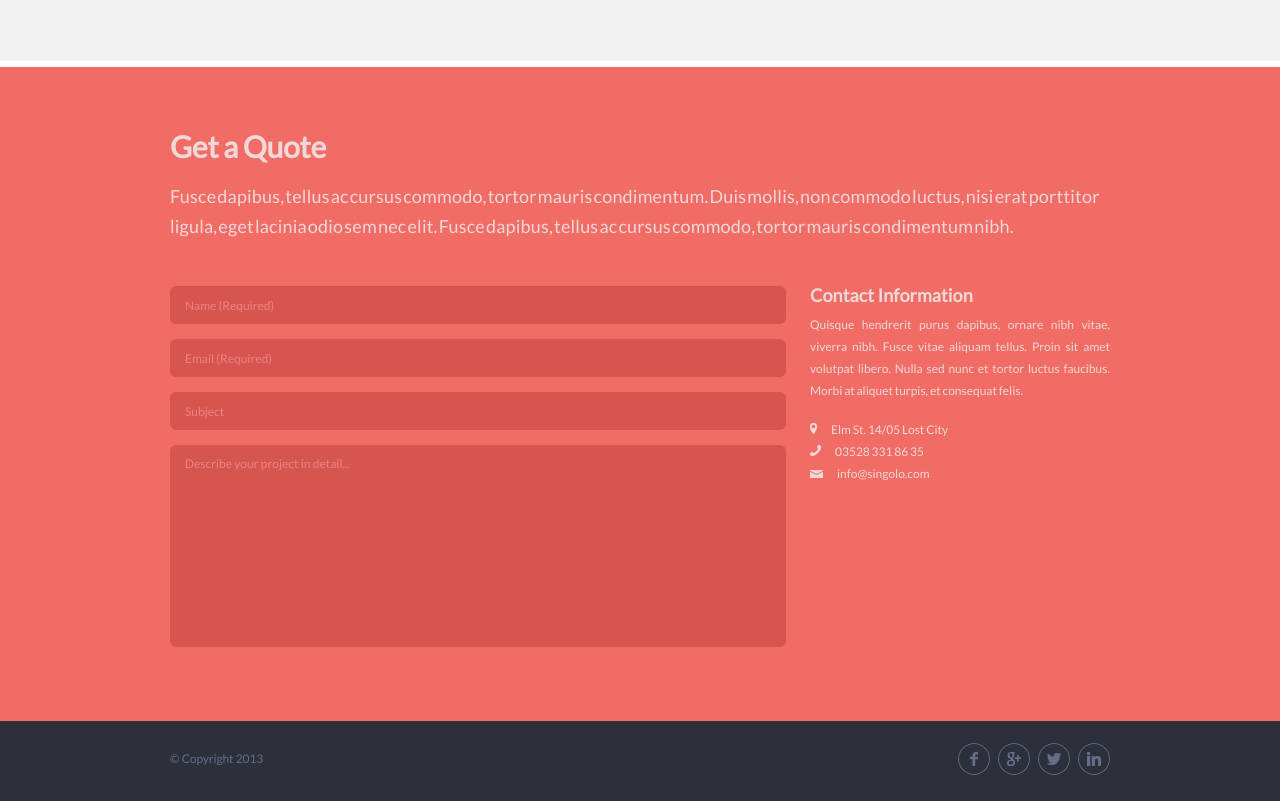
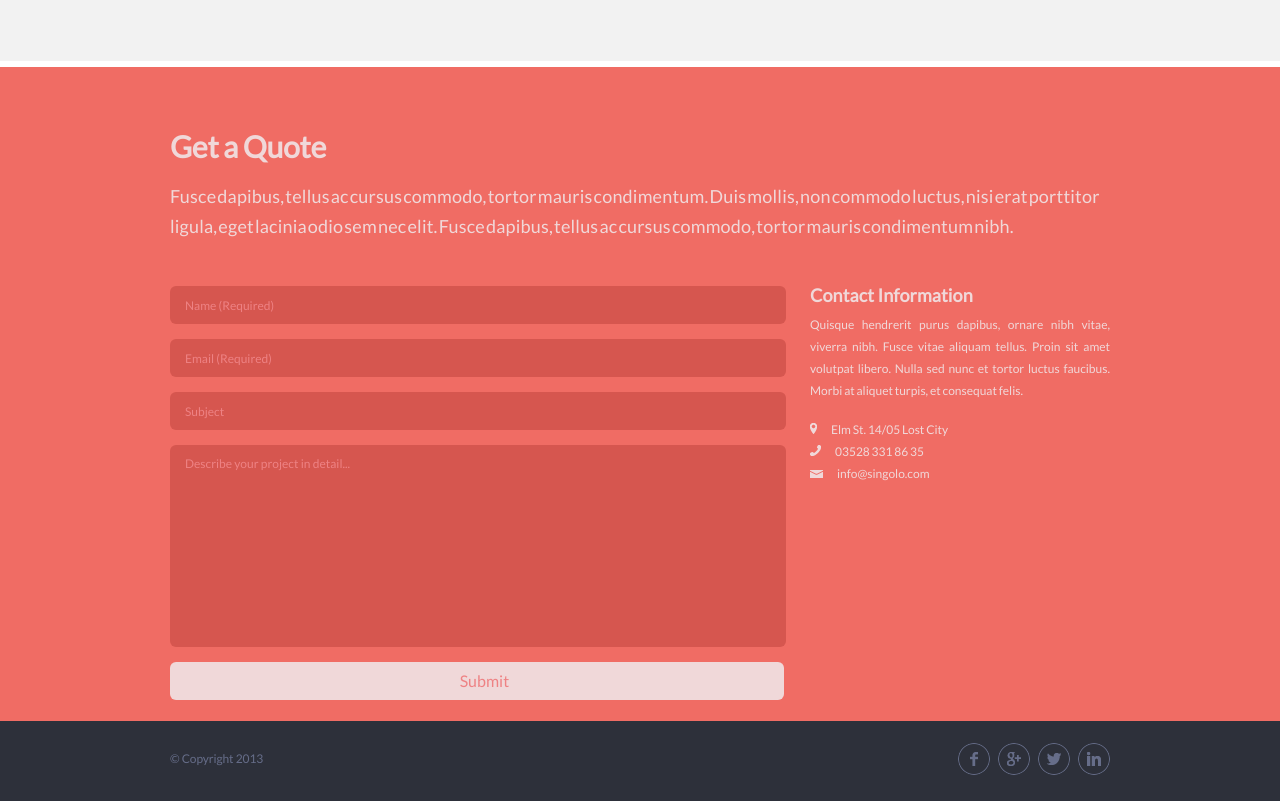
Before and after one commit to raman-nareika/singolo, a plain HTML site: page index.html in a window 1280 px wide. Shown: the part 2734-3535 px from the top of the page. Drawn offline with nearby package versions, Linux system fonts and the light colour scheme; files whose address does not match are found by name.

Commit message:
added 'Submit' button

```diff
--- a/index.html
+++ b/index.html
@@ -212,6 +212,7 @@
                                 <input type="email" class="form__input" placeholder="Email (Required)" required>
                                 <input type="text" class="form__input" placeholder="Subject">
                                 <textarea  class="form__textarea" placeholder="Describe your project in detail..."></textarea>
+                                <input type="submit" class="form__input form__submit" value="Submit">
                             </div>
                         </form>
                         <div class="contact-info">
--- a/style.css
+++ b/style.css
@@ -426,7 +426,7 @@ nav {
 }
 
 .get-a-quote {
-    padding: 70px 0 59px 0;
+    padding: 70px 0 6px 0;
     background-color: #f06c64;
 }
 
@@ -497,6 +497,20 @@ nav {
     resize: none;
 }
 
+.form__submit {
+    background-color: #f0d8d9;
+    width: 99%;
+    font-size: 16px;
+    margin-top: 5px;
+}
+
+.form__submit:hover {
+    cursor: pointer;
+    background-color: #d6564f;
+    color: #f0d8d9;
+    transition: 0.5s;
+}
+
 .contact-info__title {
     font-size: 18px;
     line-height: 18px;
```
